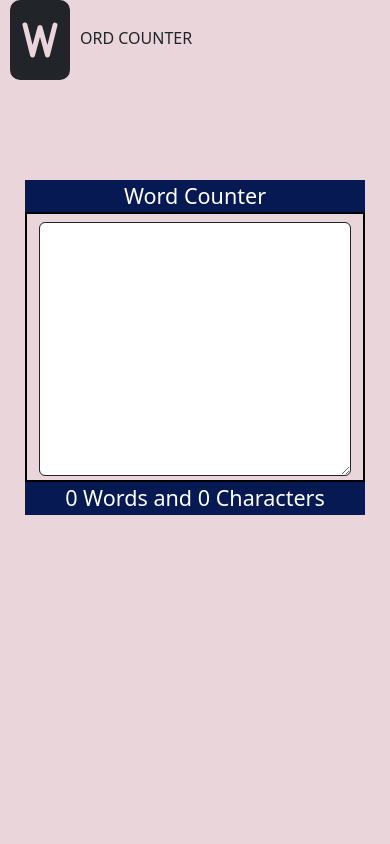
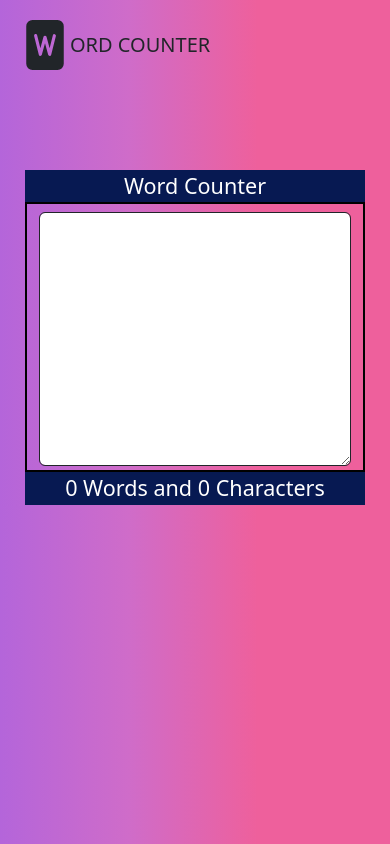
Before and after one commit to archanaJena/word-char-counter, a plain HTML site: page index.html in a window 390 px wide. Drawn offline with nearby package versions, Linux system fonts and the light colour scheme.

Commit message:
Update style.css

```diff
--- a/style.css
+++ b/style.css
@@ -6,8 +6,27 @@
 .col-sm-12 {
   border: 2px solid black;
 }
+.count {
+  font-size: 40px;
+  margin-top: 10px;
+}
+.flex {
+  display: flex;
+  margin-top: 20px;
+}
+.bi {
+  margin-left: 20px;
+}
 body {
-  background-color: #e9d5da;
+  background-image: linear-gradient(
+    to right,
+    #b8cbb8 0%,
+    #b8cbb8 0%,
+    #b465da 0%,
+    #cf6cc9 33%,
+    #ee609c 66%,
+    #ee609c 100%
+  );
 }
 @media (max-width: 690px) {
   .row {
@@ -18,4 +37,12 @@ body {
   .row {
     width: 340px;
   }
+  .bi {
+    width: 50px;
+    height: 50px;
+  }
+  .count {
+    font-size: 20px;
+    font-weight: 500;
+  }
 }
```
